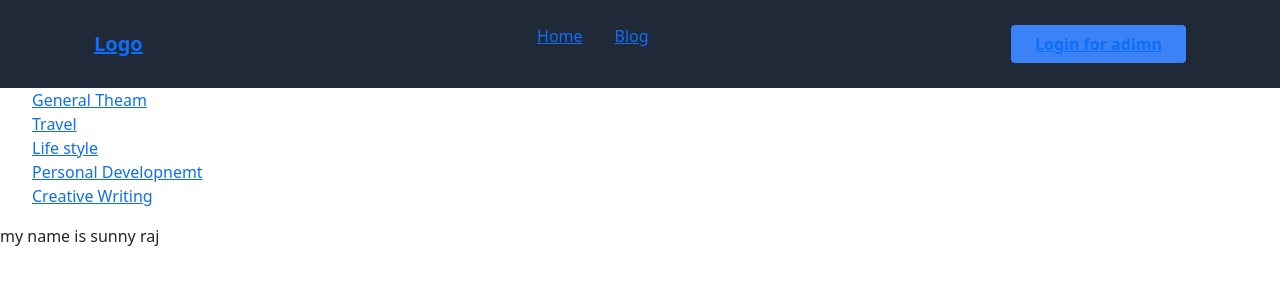
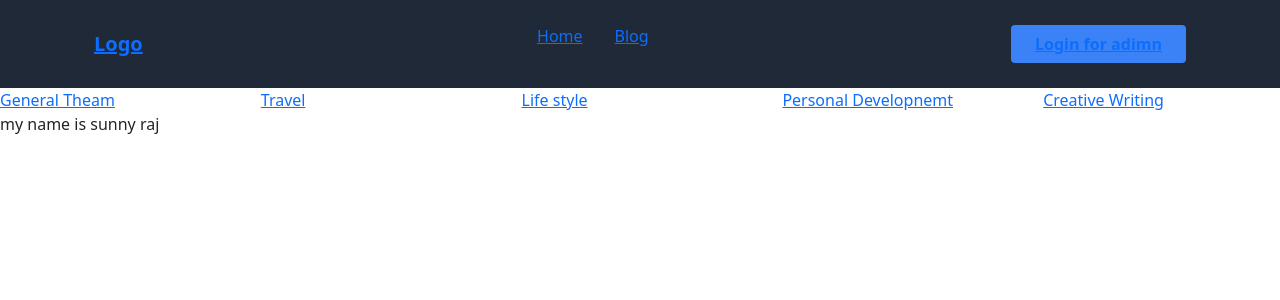
Before and after one commit to devsany/blog_all, a React (Create React App) app: page /blog in a window 1280 px wide. Shown: the top 300 px of the page. Built offline with nearby package versions, Linux system fonts and the light colour scheme.

Commit message:
style nav bar

```diff
--- a/src/AllNavLink/AppLink/BlogLink.jsx/BlogLink.jsx
+++ b/src/AllNavLink/AppLink/BlogLink.jsx/BlogLink.jsx
@@ -2,30 +2,29 @@ import { NavLink } from "react-router-dom";
 
 const BlogLink = () => {
   return (
-    <div>
-      <ul>
-        <li>
+    <>
+      <div className="containt">
+        <div className="row">
+          <div className="col">
             <NavLink to="/blog/general_theme">General Theam</NavLink>
-        </li>
-        {/* <li>
-          <NavLink to="/blog/tech_&_Program">Tech and Program</NavLink>
-        </li> */}
-        <li>
+          </div>
+          <div className="col">
             <NavLink to="/blog/travel">Travel</NavLink>
-        </li>
-        <li>
+          </div>
+          <div className="col">
             <NavLink to="/blog/lifestyle">Life style</NavLink>
-        </li>
-        <li>
+          </div>
+          <div className="col">
             <NavLink to="/blog/personal_Development">
               Personal Developnemt
             </NavLink>
-        </li>
-        <li>
+          </div>
+          <div className="col">
             <NavLink to="/blog/creative_Writing">Creative Writing</NavLink>
-        </li>
-      </ul>
           </div>
+        </div>
+      </div>
+    </>
   );
 };
 
--- a/src/blogComponent/General Theme/GeneralTheam.jsx
+++ b/src/blogComponent/General Theme/GeneralTheam.jsx
@@ -1,13 +1,51 @@
+import { useEffect, useState } from "react";
 import BlogLink from "../../AllNavLink/AppLink/BlogLink.jsx/BlogLink";
 import MainLink from "../../AllNavLink/AppLink/MainLink";
-
-
+import ContactForm from "../../Form/Form";
 
 const GeneralTheam = () => {
-  return <div>
+  const [data, setData] = useState([]);
+
+  const showData = async () => {
+    const data = await fetch(
+      "https://66990e8a2069c438cd7126f1.mockapi.io/general"
+    );
+    const res = await data.json();
+    setData(res);
+    console.log(res);
+  };
+  useEffect(() => {
+    showData();
+  }, []);
+  return (
+    <div>
       <MainLink />
-        <BlogLink />
-    GeneralTheam</div>;
+      <BlogLink />
+
+      <div className="container pt-4 pb-4 mt-4 mb-4 shadow-md  border flex justify-center border-black">
+        <div className="main w-[80%] ">
+          {data &&
+            data.map((elem) => {
+              return (
+                <>
+                  <div className="mt-6 mb-4 p-4 shadow-md bg-green-50 ">
+                    <h1>{elem.topic}</h1>
+                    <h5>{elem.realtion}</h5>
+                    <p>
+                      <i>- 5 Min of reading</i>
+                    </p>
+                    <p className="text-justify">{elem.description}</p>
+                    <div className="w-[100%] shadow  pb-4 pt-4 align-bottom justify-center flex align-centre border border-black">
+                      <ContactForm />
+                    </div>
+                  </div>
+                </>
+              );
+            })}
+        </div>
+      </div>
+    </div>
+  );
 };
 
 export default GeneralTheam;
```
Also changed, not shown: 1 other file (tests, documents, lock files or other folders). Lines whose indentation alone changed are shown as unchanged.
